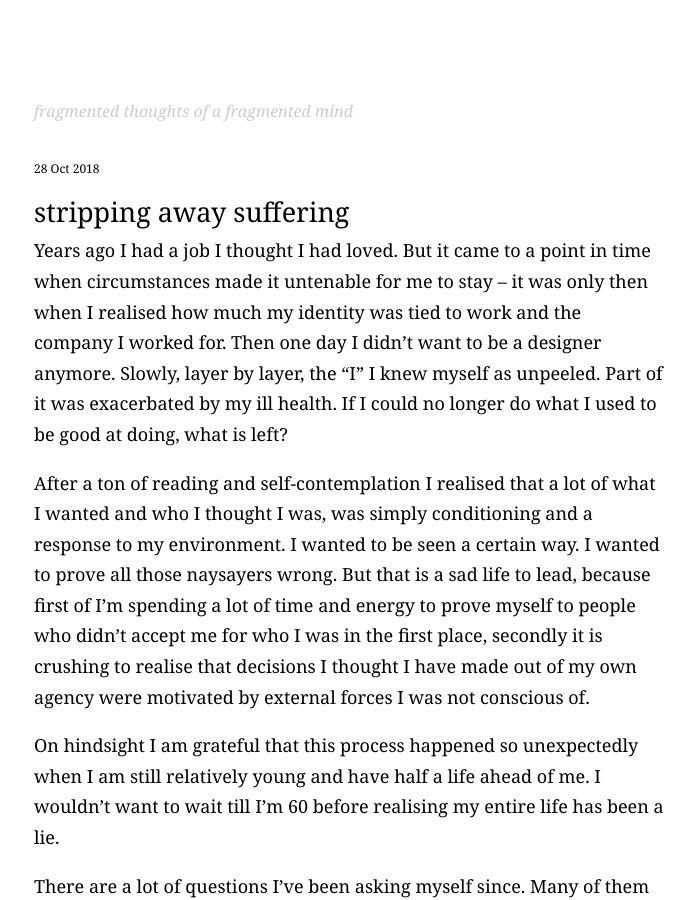
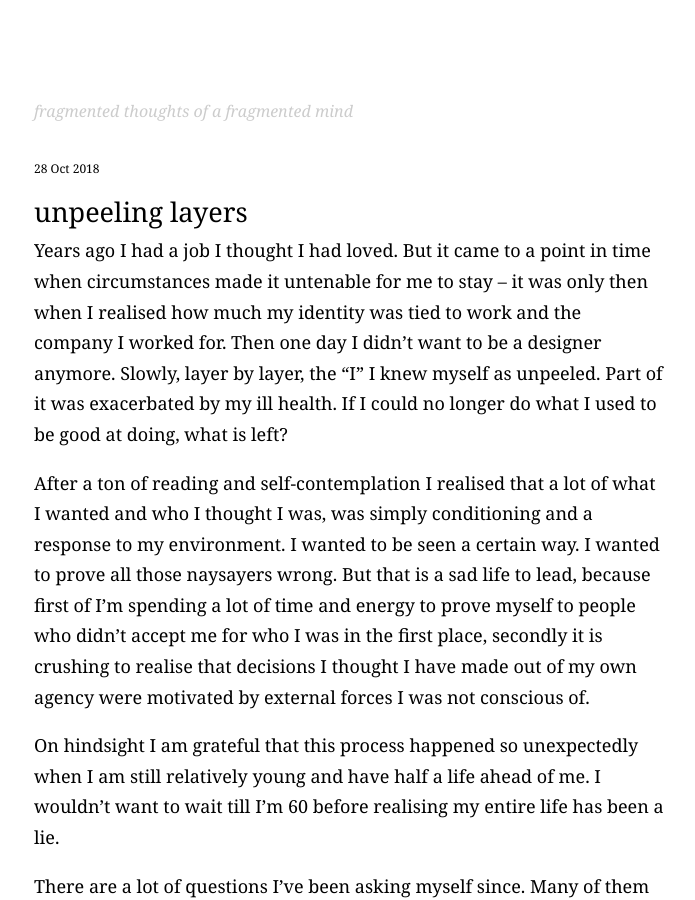
Before and after one commit to wynlim/wynlim.github.io, a Jekyll site: the page built from _posts/2018-10-28-unpeeling-layers.markdown, in a window 1280 px wide and 900 px high. Shown: the whole window, without its empty margins (291-986 px from the left). Built offline with Jekyll 4.4.1, drawn with Linux system fonts in a browser that asks for light colours; comment, search, counter and statistics services are not loaded.

Commit message:
Update 2018-10-28-unpeeling-layers.markdown

```diff
--- a/_posts/2018-10-28-unpeeling-layers.markdown
+++ b/_posts/2018-10-28-unpeeling-layers.markdown
@@ -1,6 +1,6 @@
 ---
 layout: post
-title: stripping away suffering
+title: unpeeling layers
 tags: buddhism, self, psychology, mundaneness, book
 ---
 Years ago I had a job I thought I had loved. But it came to a point in time when circumstances made it untenable for me to stay – it was only then when I realised how much my identity was tied to work and the company I worked for. Then one day I didn't want to be a designer anymore. Slowly, layer by layer, the "I" I knew myself as unpeeled. Part of it was exacerbated by my ill health. If I could no longer do what I used to be good at doing, what is left?
```
